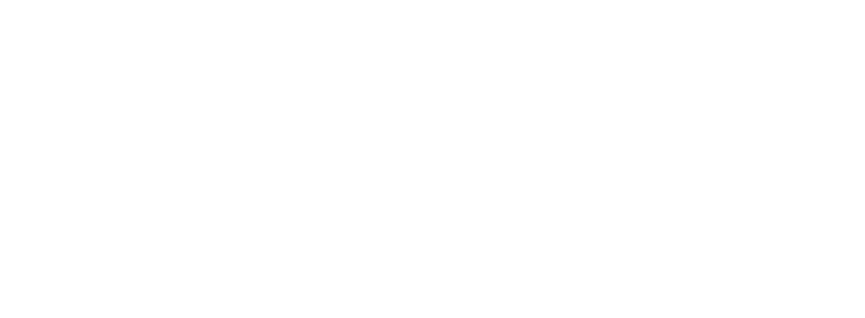
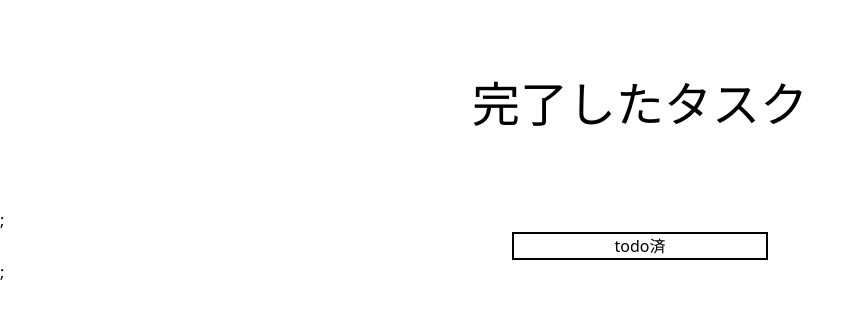
Before and after one commit to takasora1217/yuusha-todo, a React (Vite) app: page /completedtasks in a window 1280 px wide. Before the commit this address had no page. Shown: the top 318 px of the page, without its empty margins (0-865 px from the left). Built offline with nearby package versions, Linux system fonts and the light colour scheme.

Commit message:
git:完了したタスクスの表示完成

```diff
--- a/src/App.jsx
+++ b/src/App.jsx
@@ -1,12 +1,14 @@
-import { Routes, Route } from "react-router-dom"
-import Top from "./pages/Top"
+import { Routes, Route } from "react-router-dom";
+import Top from "./pages/Top";
+import CompletedTasks from "./pages/CompletedTasks";
 
 function App() {
   return (
     <Routes>
       <Route path="/" element={<Top />} />
+      <Route path="/completedtasks" element={<CompletedTasks />} />
     </Routes>
-  )
+  );
 }
 
-export default App
+export default App;
--- /dev/null
+++ b/src/pages/CompletedTasks.jsx
@@ -0,0 +1,15 @@
+import React from "react";
+
+const CompletedTasks = () => {
+  return (
+    <div>
+      <div class="flex justify-center text-5xl m-20">完了したタスク</div>;
+      <div class="flex items-start justify-center border-2 border-black mx-auto w-64 ">
+        todo済
+      </div>
+      ;
+    </div>
+  );
+};
+
+export default CompletedTasks;
```
